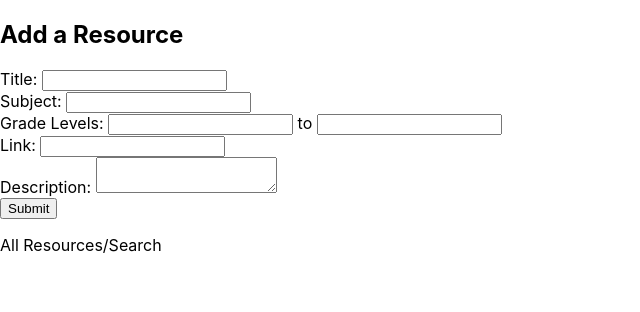
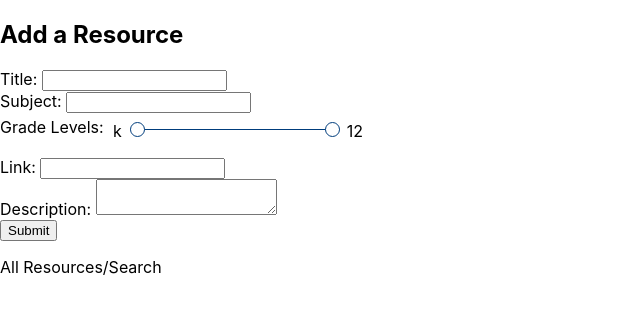
Before and after one commit to charlie763/edu-source, a React (Create React App) app: page / in a window 1280 px wide. Shown: the top 312 px of the page, without its empty margins (0-640 px from the left). Built offline with nearby package versions, Linux system fonts and the light colour scheme.

Commit message:
add initial grade range slider

```diff
--- a/src/App.css
+++ b/src/App.css
@@ -1,38 +1,64 @@
-.App {
-  text-align: center;
+input[type='range'] {
+  width: 210px;
+  height: 30px;
+  overflow: hidden;
+  cursor: pointer;
+    outline: none;
+}
+input[type='range'],
+input[type='range']::-webkit-slider-runnable-track,
+input[type='range']::-webkit-slider-thumb {
+  -webkit-appearance: none;
+    background: none;
+}
+input[type='range']::-webkit-slider-runnable-track {
+  width: 200px;
+  height: 1px;
+  background: #003D7C;
 }
 
-.App-logo {
-  height: 40vmin;
-  pointer-events: none;
+input[type='range']:nth-child(2)::-webkit-slider-runnable-track{
+  background: none;
 }
 
-@media (prefers-reduced-motion: no-preference) {
-  .App-logo {
-    animation: App-logo-spin infinite 20s linear;
-  }
+input[type='range']::-webkit-slider-thumb {
+  position: relative;
+  height: 15px;
+  width: 15px;
+  margin-top: -7px;
+  background: #fff;
+  border: 1px solid #003D7C;
+  border-radius: 25px;
+  z-index: 1;
 }
 
-.App-header {
-  background-color: #282c34;
-  min-height: 100vh;
-  display: flex;
-  flex-direction: column;
-  align-items: center;
-  justify-content: center;
-  font-size: calc(10px + 2vmin);
-  color: white;
+
+input[type='range']:nth-child(1)::-webkit-slider-thumb{
+  z-index: 2;
 }
 
-.App-link {
-  color: #61dafb;
+.slider-container{
+    position: relative;
+    height: 20px;
+    width: 210px;
+    display: inline-block;
+    margin-left: 20px;
+}
+.slider-container input{
+    position: absolute;
 }
 
-@keyframes App-logo-spin {
-  from {
-    transform: rotate(0deg);
-  }
-  to {
-    transform: rotate(360deg);
-  }
+.slider-container span{
+    position: absolute;
+    margin-top: 8px;
 }
+
+.slider-container span.left-label{
+  left: -15px;
+}
+
+.slider-container span.right-label{
+  position: relative;
+  float: right;
+  margin-right: -25px;
+}
--- a/src/components/ResourceForm.js
+++ b/src/components/ResourceForm.js
@@ -6,14 +6,14 @@ class ResourceForm extends React.Component {
   static cleanState = {
     title: "",
     subject: "",
-    lowerGradeBound: "",
-    upperGradeBound: "",
+    lowerGradeBound: "0",
+    upperGradeBound: "12",
     url: "",
     description: ""
   }
 
   state = {
-    ...this.cleanState
+    ...this.constructor.cleanState
   }
 
   handleInputChange = e => {
@@ -30,6 +30,10 @@ class ResourceForm extends React.Component {
     })
   }
 
+  displayGrade(grade){
+    return grade === "0" ? "k" : grade
+  }
+
   render(){
     return(
       <div>
@@ -40,9 +44,12 @@ class ResourceForm extends React.Component {
           <label>Subject: </label>
           <input type="text" name="subject" value={this.state.subject} onChange={this.handleInputChange}/><br /> {/*Change to datalist*/}
           <label>Grade Levels: </label>
-          <input type="text" name="lowerGradeBound" value={this.state.lowerGradeBound} onChange={this.handleInputChange}/>
-          <span> to </span>
-          <input type="text" name="upperGradeBound" value={this.state.upperGradeBound} onChange={this.handleInputChange}/><br />
+          <div className="slider-container">
+            <span className="left-label">{this.displayGrade(this.state.lowerGradeBound)}</span>
+            <input type="range" className="slider" name="lowerGradeBound" min="0" max="12" value={this.state.lowerGradeBound} onChange={this.handleInputChange}/>
+            <input type="range" className="slider" name="upperGradeBound" min="0" max="12" value={this.state.upperGradeBound} onChange={this.handleInputChange}/>
+            <span className="right-label">{this.displayGrade(this.state.upperGradeBound)}</span>
+          </div><br/><br/>
           <label>Link: </label>
           <input type="text" name="url" value={this.state.url} onChange={this.handleInputChange}/><br />
           <label>Description: </label>
```
